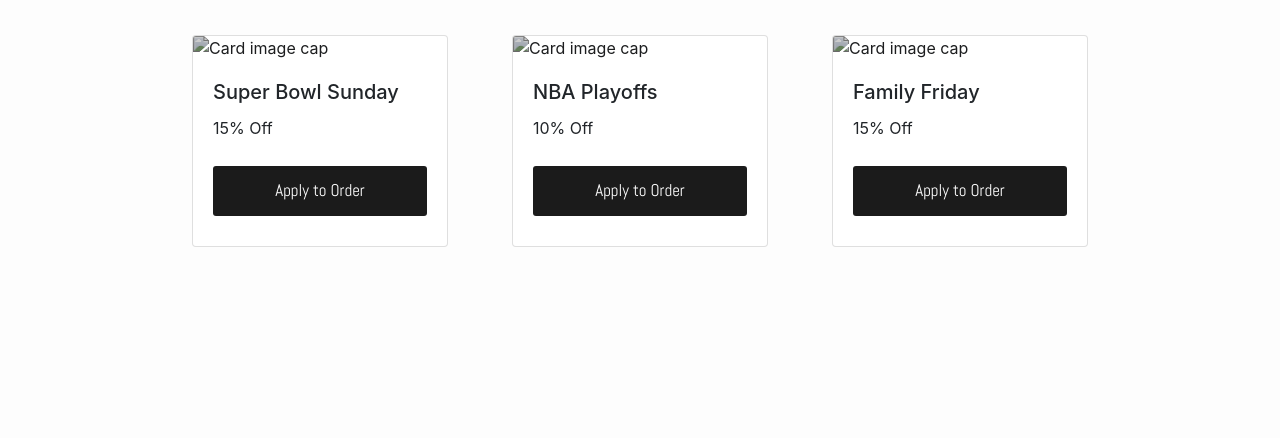
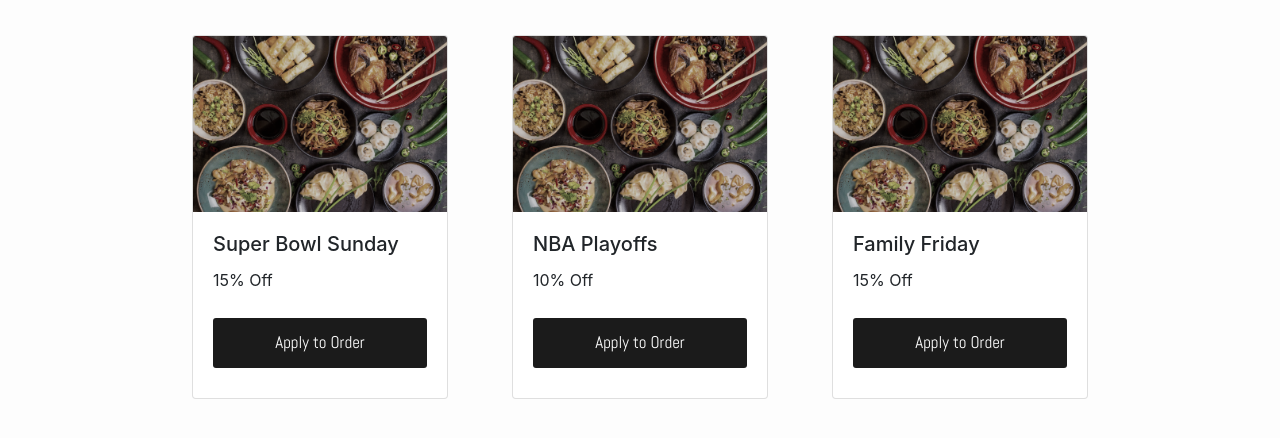
Before and after one commit to armaanpriyadarshan/Game-Day-Grill, a plain HTML site: page events.html in a window 1280 px wide. Shown: the part 210-648 px from the top of the page. Drawn offline with nearby package versions, Linux system fonts and the light colour scheme.

Commit message:
event update

```diff
--- a/events.html
+++ b/events.html
@@ -35,7 +35,7 @@
       </div>
       <div class="events-container">
         <div class="card">
-          <img class="card-img-top" src="img/event.png" alt="Card image cap">
+          <img class="card-img-top" src="img/event.jpg" alt="Card image cap">
           <div class="card-body">
             <h5 class="card-title">Super Bowl Sunday</h5>
             <p class="card-text">15% Off</p>
@@ -43,7 +43,7 @@
           </div>
         </div>
         <div class="card">
-          <img class="card-img-top" src="img/event.png" alt="Card image cap">
+          <img class="card-img-top" src="img/event.jpg" alt="Card image cap">
           <div class="card-body">
             <h5 class="card-title">NBA Playoffs</h5>
             <p class="card-text">10% Off</p>
@@ -51,7 +51,7 @@
           </div>
         </div>
         <div class="card">
-          <img class="card-img-top" src="img/event.png" alt="Card image cap">
+          <img class="card-img-top" src="img/event.jpg" alt="Card image cap">
           <div class="card-body">
             <h5 class="card-title">Family Friday</h5>
             <p class="card-text">15% Off</p>
```
Also changed, not shown: img/event.jpg (added).
